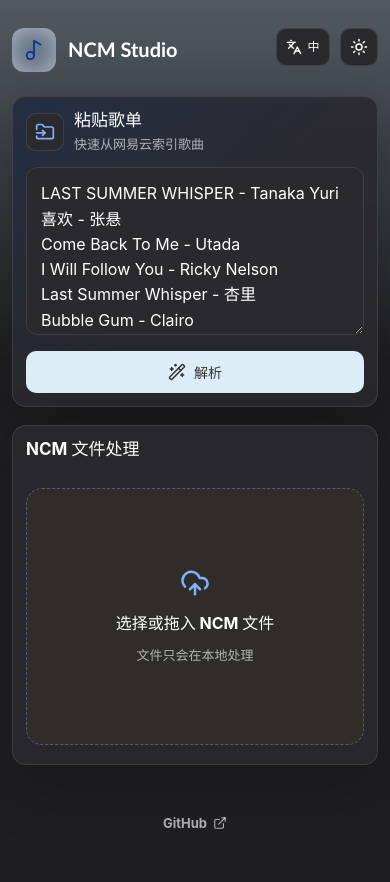
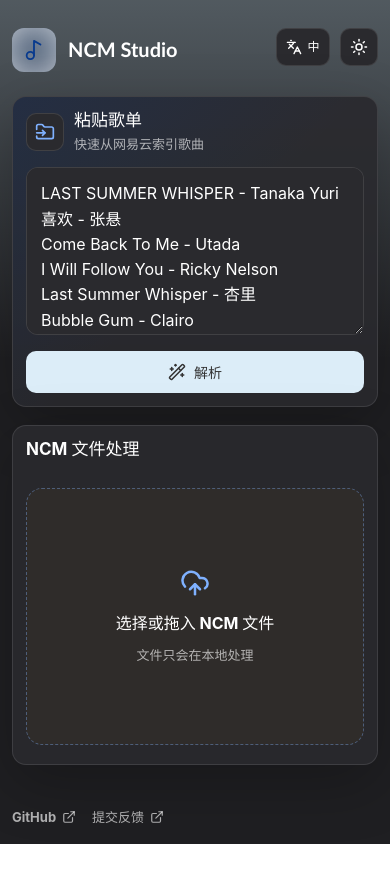
Before and after one commit to yanghaoleng/ncm-studio, a React (Vite) app: page / in a window 390 px wide. Shown: the top 882 px of the page. After the commit the page ends 844 px from the top, so only its background shows below. Built offline with nearby package versions, Linux system fonts and the light colour scheme.

Commit message:
Add footer feedback link

```diff
--- a/src/App.jsx
+++ b/src/App.jsx
@@ -45,6 +45,7 @@
 
 const CONFIRM_MODAL_EXIT_MS = 220
 const GITHUB_REPOSITORY_URL = 'https://github.com/yanghaoleng/ncm-studio'
+const FEEDBACK_IMESSAGE_URL = 'imessage://yanghaoleng@icloud.com'
 
 const LANGUAGE_OPTIONS = [
   { id: 'zh', short: '中', label: '中文', htmlLang: 'zh-CN' },
@@ -105,6 +106,9 @@
     previewEmptyTitle: '选择一首已完成的歌曲',
     previewEmptySubtitle: '完成转换后可在线播放',
     audioLabel: '歌曲试听播放器，按空格播放或暂停',
+    githubLinkLabel: 'GitHub 仓库',
+    feedbackLinkLabel: '提交反馈',
+    feedbackLinkAria: '通过 iMessage 提交反馈',
     themeToggleLabel: (theme) => (theme === 'light' ? '切换到深色模式' : '切换到浅色模式'),
     languageToggleLabel: (current, next) => `当前语言：${current}。切换到${next}`,
   },
@@ -160,6 +164,9 @@
     previewEmptyTitle: 'Select a converted song',
     previewEmptySubtitle: 'Converted tracks can play here',
     audioLabel: 'Track preview player, press Space to play or pause',
+    githubLinkLabel: 'GitHub repository',
+    feedbackLinkLabel: 'Feedback',
+    feedbackLinkAria: 'Send feedback with iMessage',
     themeToggleLabel: (theme) => (theme === 'light' ? 'Switch to dark mode' : 'Switch to light mode'),
     languageToggleLabel: (current, next) => `Current language: ${current}. Switch to ${next}`,
   },
@@ -215,6 +222,9 @@
     previewEmptyTitle: '変換済みの曲を選択',
     previewEmptySubtitle: '変換後ここで再生できます',
     audioLabel: '楽曲プレビュープレイヤー。スペースで再生/一時停止',
+    githubLinkLabel: 'GitHub リポジトリ',
+    feedbackLinkLabel: 'フィードバック',
+    feedbackLinkAria: 'iMessage でフィードバックを送信',
     themeToggleLabel: (theme) => (theme === 'light' ? 'ダークモードに切り替え' : 'ライトモードに切り替え'),
     languageToggleLabel: (current, next) => `現在の言語：${current}。${next}に切り替え`,
   },
@@ -786,7 +796,7 @@
   const convertingCount = tracks.filter((track) => track.status === 'converting').length
 
   return (
-    <div className="app" ref={rootRef}>
+    <div className={`app ${tracks.length ? 'hasTracks' : ''}`} ref={rootRef}>
       <header className="topbar" data-enter>
           <div className="brand">
             <div className="brandMark">
@@ -1012,15 +1022,23 @@
         </section>
       </main>
 
-      <footer className={`siteFooter ${tracks.length ? 'hasTracks' : ''}`} data-enter>
+      <footer className="siteFooter" data-enter>
         <a
-          className="githubFooterLink"
+          className="footerTextLink"
           href={GITHUB_REPOSITORY_URL}
           target="_blank"
           rel="noreferrer"
-          aria-label="GitHub repository"
+          aria-label={messages.githubLinkLabel}
         >
           <span>GitHub</span>
+          <ExternalLink size={14} />
+        </a>
+        <a
+          className="footerTextLink"
+          href={FEEDBACK_IMESSAGE_URL}
+          aria-label={messages.feedbackLinkAria}
+        >
+          <span>{messages.feedbackLinkLabel}</span>
           <ExternalLink size={14} />
         </a>
       </footer>
--- a/src/styles.css
+++ b/src/styles.css
@@ -74,8 +74,14 @@
 
 .app {
   min-height: 100vh;
+  display: flex;
+  flex-direction: column;
   color: var(--text);
-  padding: 22px clamp(16px, 3vw, 36px) 108px;
+  padding: 22px clamp(16px, 3vw, 36px) 22px;
+}
+
+.app.hasTracks {
+  padding-bottom: 22px;
 }
 
 .topbar,
@@ -845,15 +851,15 @@
 }
 
 .siteFooter {
-  position: fixed;
-  left: 50%;
-  bottom: max(14px, env(safe-area-inset-bottom));
-  z-index: 12;
+  width: min(1240px, 100%);
   display: flex;
-  transform: translateX(-50%);
+  justify-content: flex-start;
+  gap: 16px;
+  margin: auto auto 0;
+  padding-top: 18px;
 }
 
-.githubFooterLink {
+.footerTextLink {
   display: inline-flex;
   align-items: center;
   gap: 6px;
@@ -865,12 +871,12 @@
   transition: transform 180ms ease, color 180ms ease;
 }
 
-.githubFooterLink:hover {
+.footerTextLink:hover {
   transform: translateY(-1px);
   color: var(--text);
 }
 
-.githubFooterLink svg {
+.footerTextLink svg {
   flex: 0 0 auto;
   color: currentColor;
 }
@@ -1119,7 +1125,11 @@
 
 @media (max-width: 760px) {
   .app {
-    padding: 16px 12px 168px;
+    padding: 16px 12px 20px;
+  }
+
+  .app.hasTracks {
+    padding-bottom: 168px;
   }
 
   .topbar {
@@ -1192,10 +1202,6 @@
     display: flex;
   }
 
-  .siteFooter.hasTracks {
-    bottom: 86px;
-  }
-
   .playlistActions {
     flex-wrap: wrap;
   }
```
